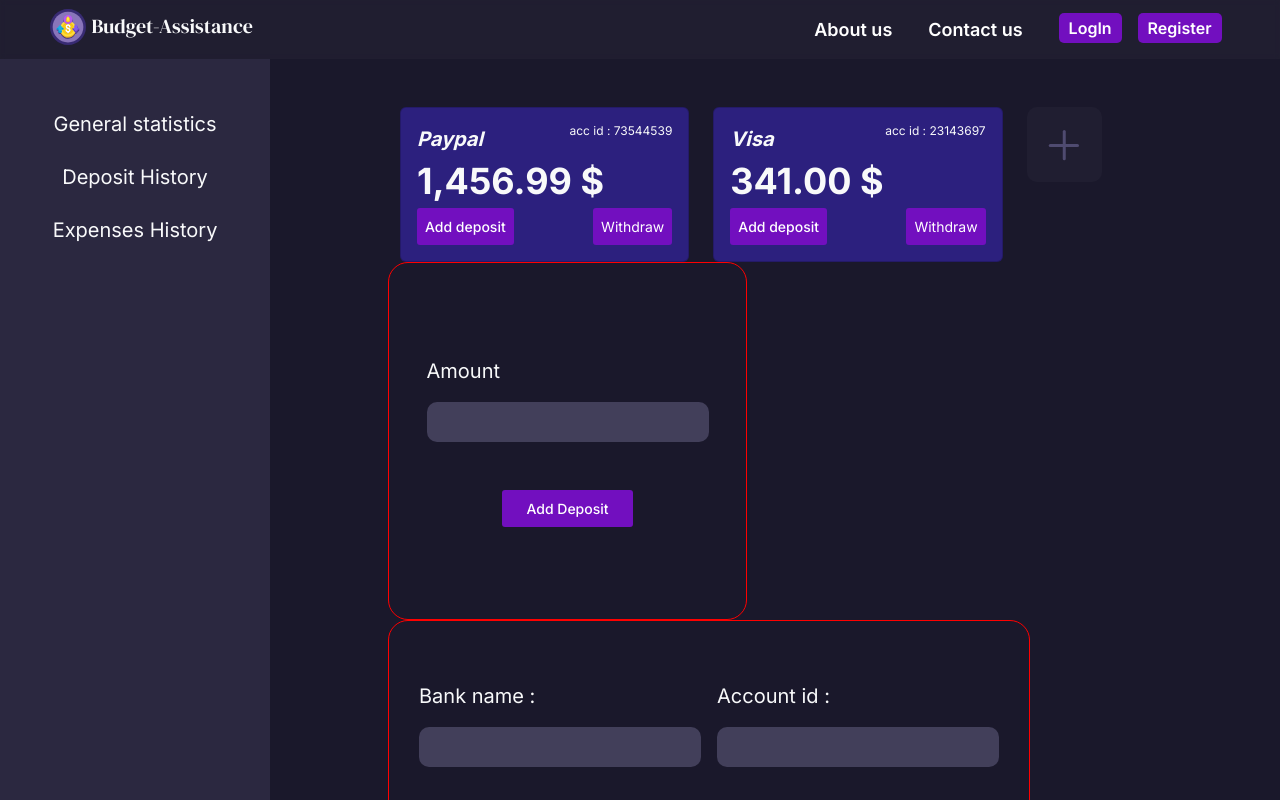
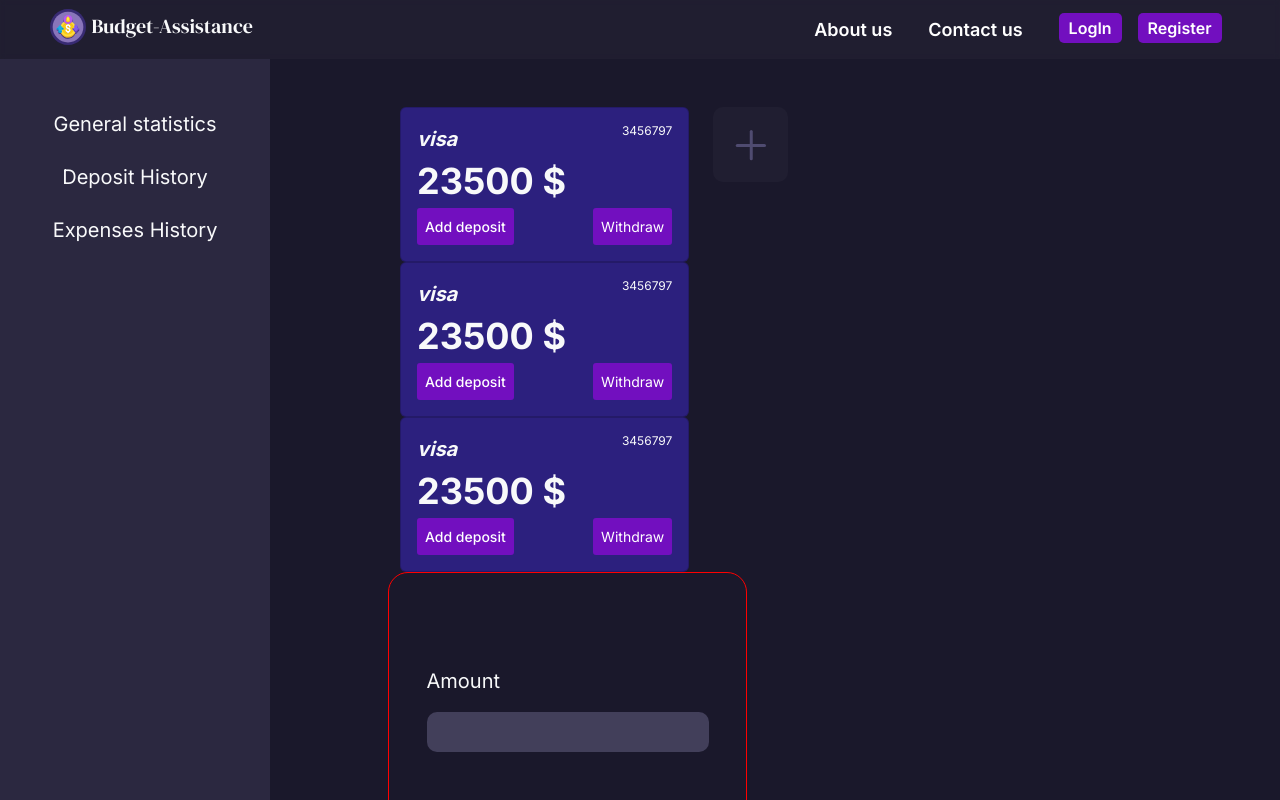
Before and after one commit to 5aledar/Budget-assistance, a React (Create React App) app in the folder frontend/: page /home in a window 1280 px wide. Both pictures are taken after a click on the element "General statistics". Shown: the top 800 px of the page. Built offline with nearby package versions, Linux system fonts and the light colour scheme; a web font is replaced by a local one.

Commit message:
front fix

```diff
--- a/frontend/src/App.js
+++ b/frontend/src/App.js
@@ -1,4 +1,4 @@
-import './App.css';
+
 import 'bootstrap/dist/css/bootstrap.css';
 import RootLayout from "./RootLayout";
 
--- a/frontend/src/components/accounts/Accounts.jsx
+++ b/frontend/src/components/accounts/Accounts.jsx
@@ -5,14 +5,12 @@ import CardAccounts from "../../components/cardaccounts/CardAccounts"
 const Accounts = () => {
     return (
         <div>
-            <div className="container">
+            <div className="container mt-5">
                 <div className="row d-flex">
                     <div className="col-lg-5 col-md-12 col-sm-12">
-                        <CardAccounts cardtitle1={"Paypal"} cardtitle2={"acc id  : 73544539"} cardtext={"1,456.99 $"} />
+                        <CardAccounts />
                     </div>
-                    <div className="col-lg-5 col-md-12 col-sm-12">
-                        <CardAccounts cardtitle1={"Visa"} cardtitle2={"acc id  : 23143697"} cardtext={"341.00 $"} />
-                    </div>
+
                     <div className="col-lg-2 col-md-12 col-sm-12">
                         <button class="add-account" >
                             <svg xmlns="http://www.w3.org/2000/svg" width="32" height="32" viewBox="0 0 32 32" fill="none">
--- a/frontend/src/components/cardaccounts/CardAccountStyle.css
+++ b/frontend/src/components/cardaccounts/CardAccountStyle.css
@@ -3,6 +3,10 @@
 }
 .card-account {
     background-color: #2C207E;
+}
+.allcard{
+    display: flex;
+    flex-direction: row;
 }
 
 .card-account .card-title1 {
--- a/frontend/src/components/cardaccounts/CardAccounts.jsx
+++ b/frontend/src/components/cardaccounts/CardAccounts.jsx
@@ -2,21 +2,30 @@ import React from 'react'
 import "./CardAccountStyle.css"
 
 const CardAccounts = (props) => {
+    const Account=[
+        {"bankName":"visa","accountNumber":"3456797","balance":"23500"},
+        {"bankName":"visa","accountNumber":"3456797","balance":"23500"},
+        {"bankName":"visa","accountNumber":"3456797","balance":"23500"},
+
+
+    ]
     return (
         <div>
+            {Account.map(acc=>
             <div class="card card-account text-light">
                 <div class="card-body">
                     <div className="d-flex justify-content-between">
-                        <p class="card-title card-title1 m-0">{props.cardtitle1}</p>
-                        <h6 class="card-title card-title2 m-0">{props.cardtitle2}</h6>
+                        <p class="card-title card-title1 m-0">{acc.bankName}</p>
+                        <h6 class="card-title card-title2 m-0">{acc.accountNumber}</h6>
                     </div>
-                    <p class="card-text m-0">{props.cardtext}</p>
+                    <p class="card-text m-0">{acc.balance} $</p>
                     <div className="d-flex justify-content-between">
                         <button class="card-link add-deposit p-2">Add deposit</button>
                          <button class="card-link withdraw p-2">Withdraw</button>
                     </div>
                 </div>
             </div>
+            )}
         </div>
     )
 }
--- a/frontend/src/pages/home/Home.jsx
+++ b/frontend/src/pages/home/Home.jsx
@@ -3,6 +3,8 @@ import "./HomeStyle.css";
 import Navbar from "../../components/navbar/Navbar";
 import Sidebar from '../../components/sidebar/Sidebar';
 import GeneralStatistics from '../../components/GeneralStatistics/GeneralStatistics';
+import ExpensesHistory from '../../components/Expenses History/Expenses History';
+import DepositHistory from '../../components/Deposit History/Deposit History';
 
 const Home = () => {
   // State to keep track of which item is currently being displayed
@@ -22,11 +24,11 @@ const Home = () => {
           <div className="col-4">
             <Sidebar onClickItem={handleSidebarItemClick} />
           </div>
-          <div className="col mt-5">
+          <div className="col ">
             {/* Conditionally render based on activeIndex */}
             {activeIndex === 0 && <GeneralStatistics/>}
-            {activeIndex === 1 && <p>hello</p>}
-            {activeIndex === 2 && <p>marhaba</p>}
+            {activeIndex === 1 && <DepositHistory/>}
+            {activeIndex === 2 && <ExpensesHistory/>}
           </div>
         </div>
       </div>
```
Also changed, not shown: 1 other file (tests, documents, lock files or other folders).
